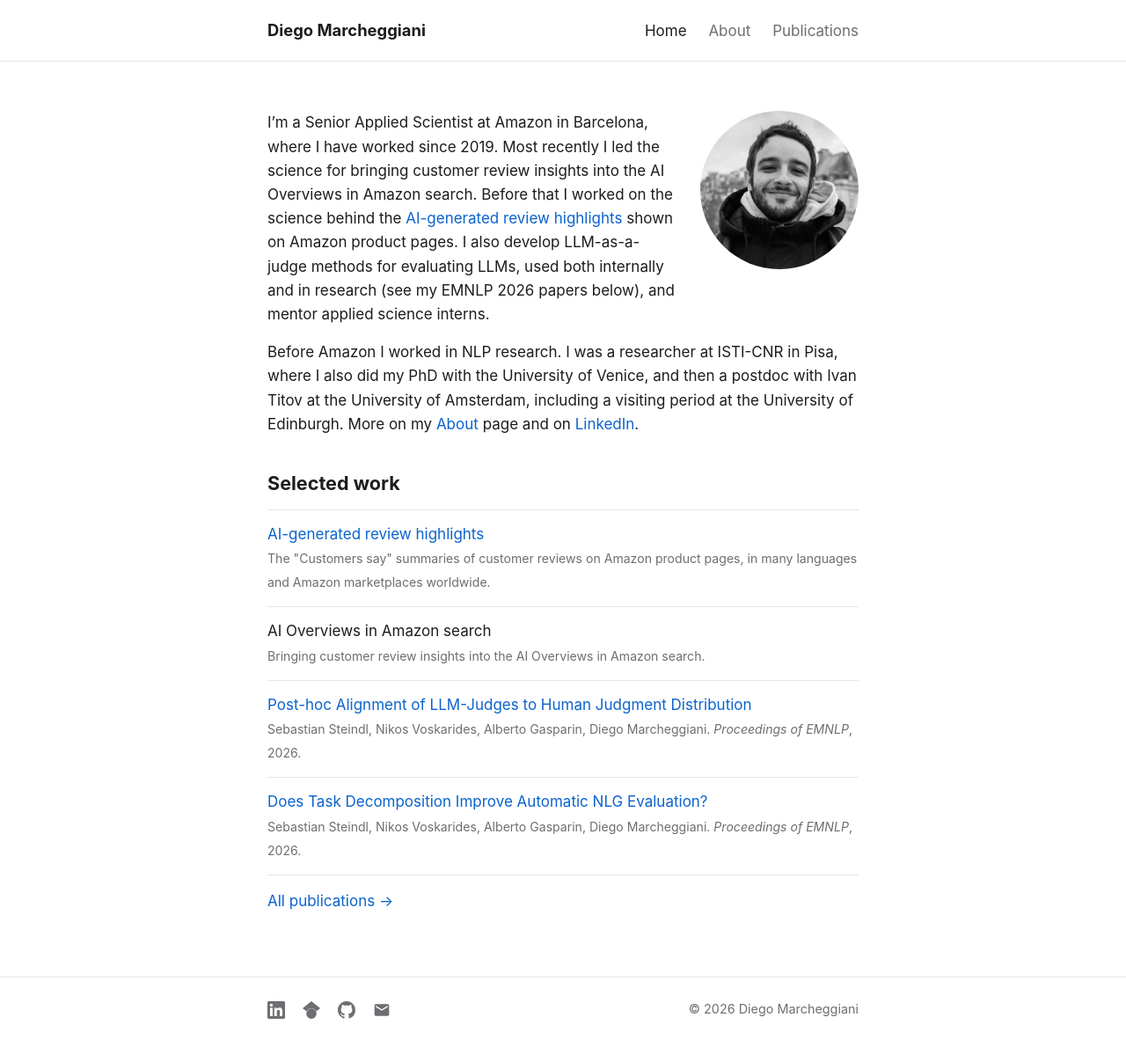
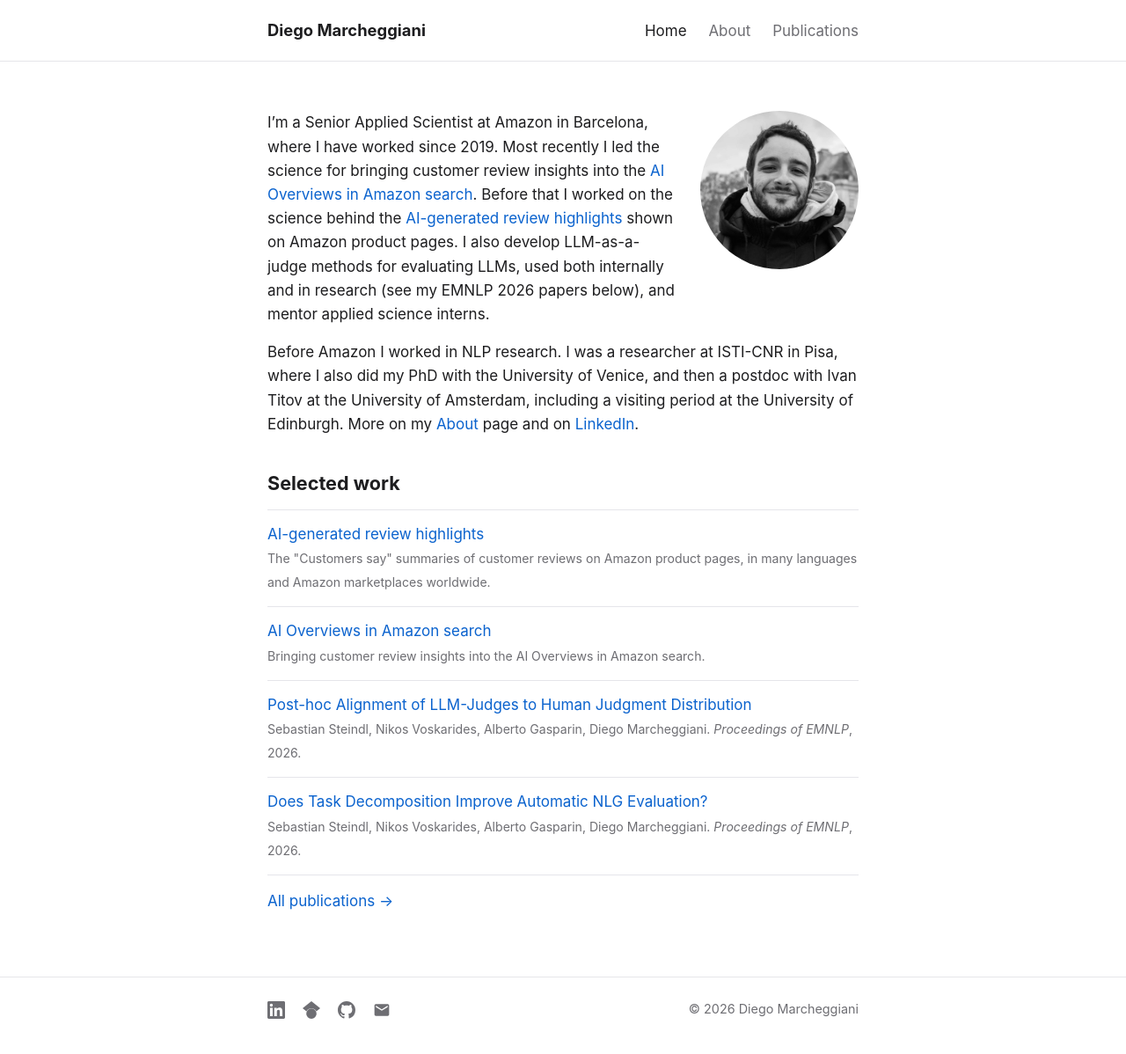
Before and after one commit to diegma/diegma.github.io, a Jekyll site: the page built from index.md, in a window 1280 px wide. Shown: the whole page at 88% size. Built offline with Jekyll 4.4.1, drawn with Linux system fonts in a browser that asks for light colours; part of the change alters nothing that is shown.

```diff
--- a/index.md
+++ b/index.md
@@ -5,7 +5,7 @@ layout: default
 <img class="portrait" src="{{ site.baseurl }}/img/people/diego.jpg" alt="Portrait of Diego Marcheggiani">
 
 I'm a Senior Applied Scientist at Amazon in Barcelona, where I have worked since 2019.
-Most recently I led the science for bringing customer review insights into the AI Overviews in Amazon search.
+Most recently I led the science for bringing customer review insights into the [AI Overviews in Amazon search](https://www.aboutamazon.com/news/retail/how-to-use-amazon-shopping-ai-assistant).
 Before that I worked on the science behind the [AI-generated review highlights](https://www.aboutamazon.com/news/amazon-ai/amazon-improves-customer-reviews-with-generative-ai)
 shown on Amazon product pages.
 I also develop LLM-as-a-judge methods for evaluating LLMs, used both internally and in research
@@ -20,7 +20,7 @@ More on my [About]({{ site.baseurl }}/about/) page and on [LinkedIn]({{ site.lin
 
 <ul class="work-list">
 <li><a href="https://www.aboutamazon.com/news/amazon-ai/amazon-improves-customer-reviews-with-generative-ai">AI-generated review highlights</a><br><small>The "Customers say" summaries of customer reviews on Amazon product pages, in many languages and Amazon marketplaces worldwide.</small></li>
-<li>AI Overviews in Amazon search<br><small>Bringing customer review insights into the AI Overviews in Amazon search.</small></li>
+<li><a href="https://www.aboutamazon.com/news/retail/how-to-use-amazon-shopping-ai-assistant">AI Overviews in Amazon search</a><br><small>Bringing customer review insights into the AI Overviews in Amazon search.</small></li>
 {%- assign highlights = "" | split: "" -%}
 {%- for year in site.data.papers -%}{%- for paper in year[1] -%}{%- if paper.highlight == "y" -%}{%- assign highlights = highlights | push: paper -%}{%- endif -%}{%- endfor -%}{%- endfor -%}
 {%- assign highlights = highlights | sort: "year" | reverse -%}
```
